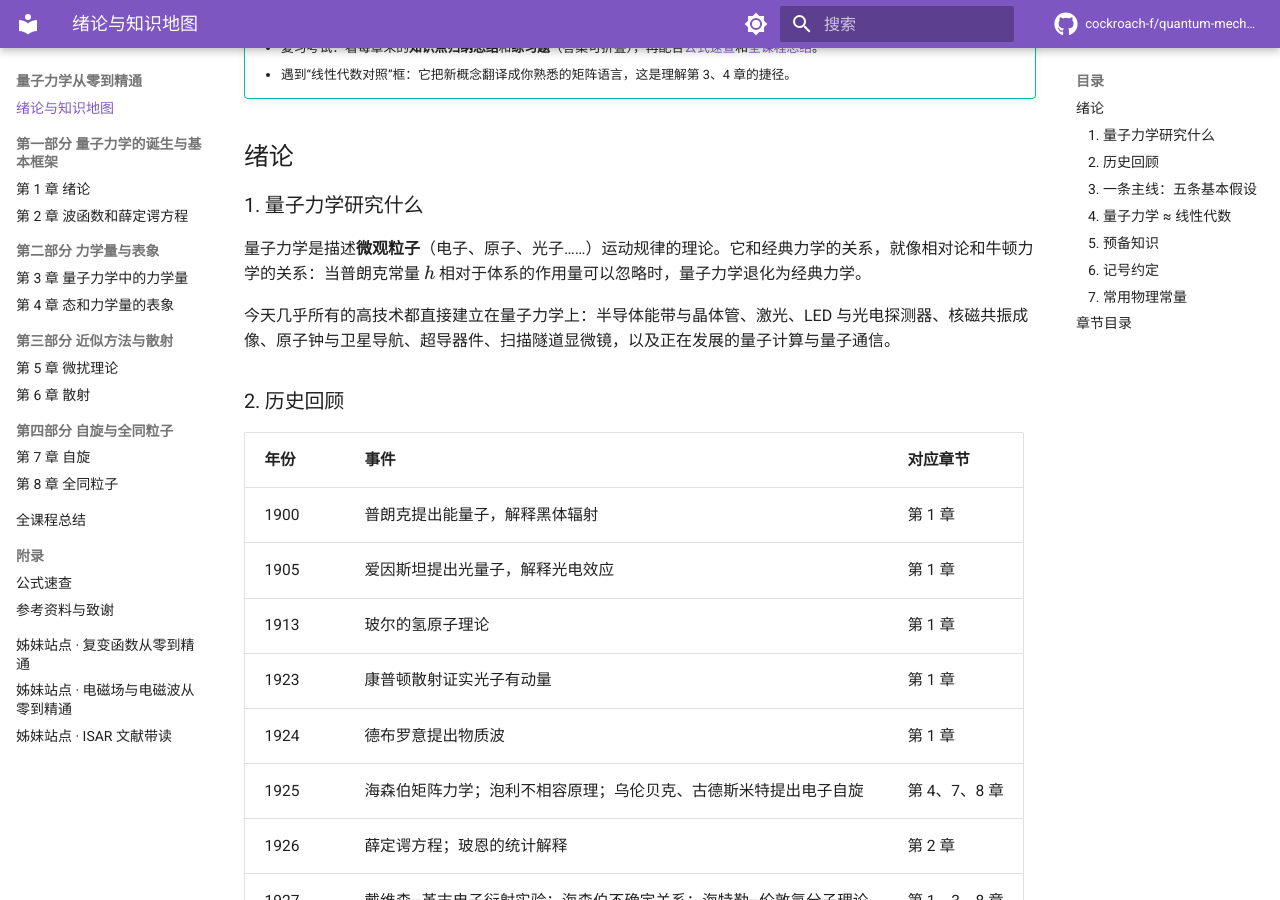
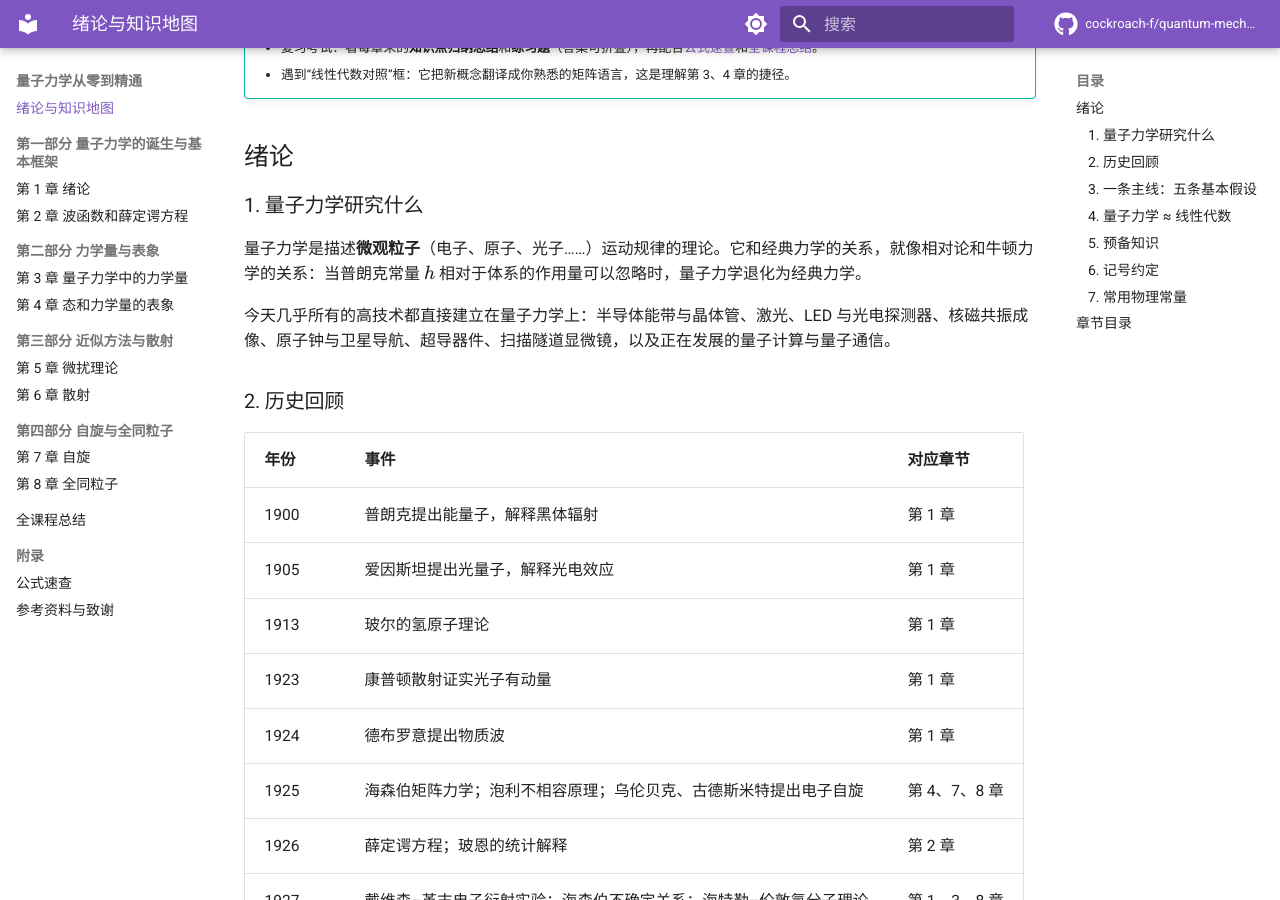
Before and after one commit to cockroach-f/quantum-mechanics, an MkDocs documentation site: the page built from docs/index.md, in a window 1280 px wide and 900 px high, scrolled down 408 px. Built offline with MkDocs 1.6.1 and Material for MkDocs 9.7.7, drawn with Linux system fonts in a browser that asks for light colours; comment, search, counter and statistics services are not loaded.

```diff
--- a/mkdocs.yml
+++ b/mkdocs.yml
@@ -73,22 +73,12 @@ extra_javascript:
   - javascripts/katex.js
   - https://cdn.jsdelivr.net/npm/katex@0.16.11/dist/katex.min.js
   - https://cdn.jsdelivr.net/npm/katex@0.16.11/dist/contrib/auto-render.min.js
+  - https://cockroach-f.github.io/sister-nav.js
 
 extra_css:
   - https://cdn.jsdelivr.net/npm/katex@0.16.11/dist/katex.min.css
   - stylesheets/extra.css
-
-extra:
-  social:
-    - icon: material/function-variant
-      link: https://cockroach-f.github.io/complex-functions/
-      name: 姊妹站点：复变函数从零到精通
-    - icon: material/sine-wave
-      link: https://cockroach-f.github.io/em-fields-waves/
-      name: 姊妹站点：电磁场与电磁波从零到精通
-    - icon: material/radar
-      link: https://cockroach-f.github.io/isar-tutorial/
-      name: 姊妹站点：ISAR 目标识别入门与文献带读
+  - https://cockroach-f.github.io/sister-nav.css
 
 nav:
   - 绪论与知识地图: index.md
@@ -108,6 +98,3 @@ nav:
   - 附录:
       - 公式速查: formulas.md
       - 参考资料与致谢: references.md
-  - 姊妹站点 · 复变函数从零到精通: https://cockroach-f.github.io/complex-functions/
-  - 姊妹站点 · 电磁场与电磁波从零到精通: https://cockroach-f.github.io/em-fields-waves/
-  - 姊妹站点 · ISAR 文献带读: https://cockroach-f.github.io/isar-tutorial/
```
